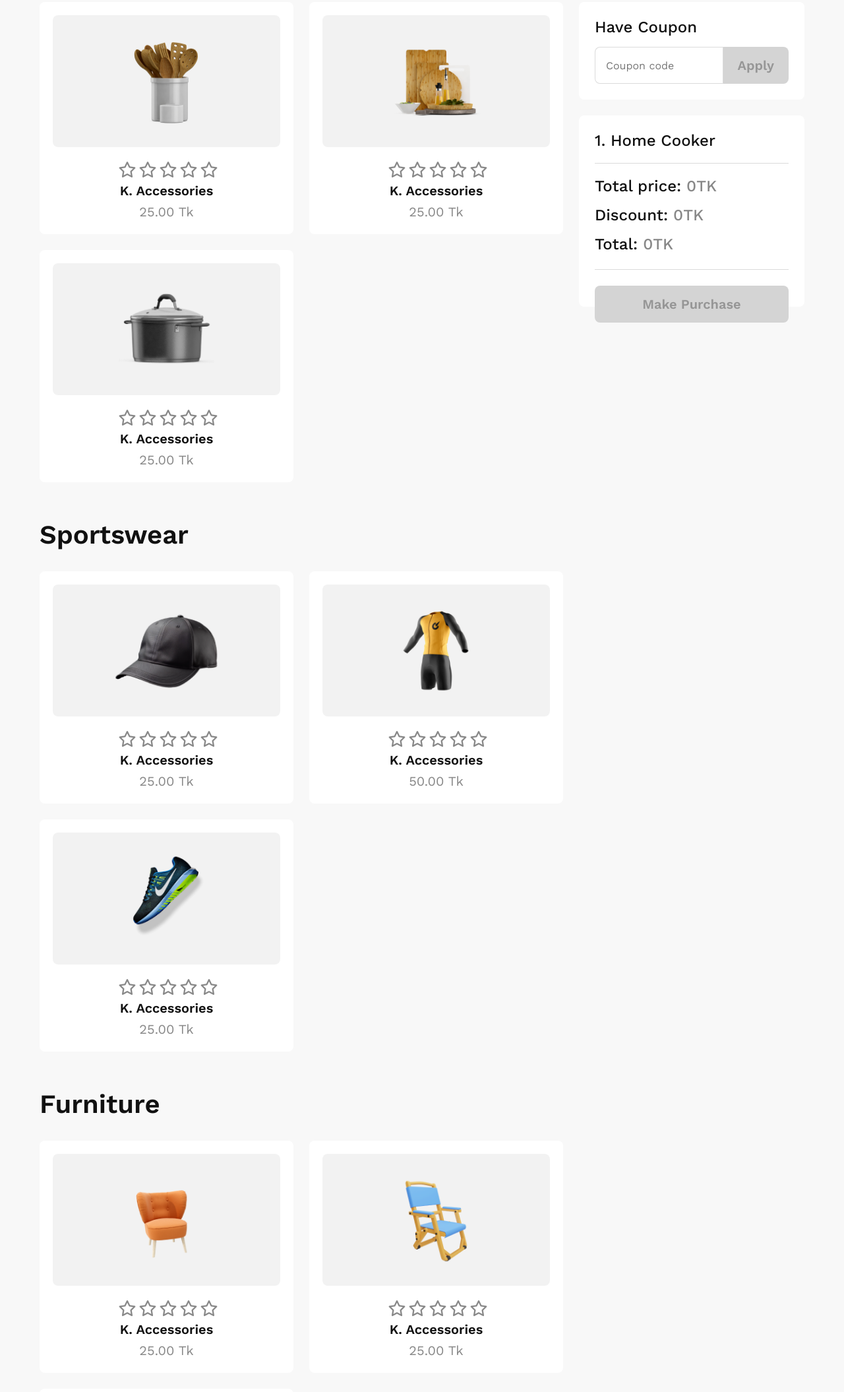
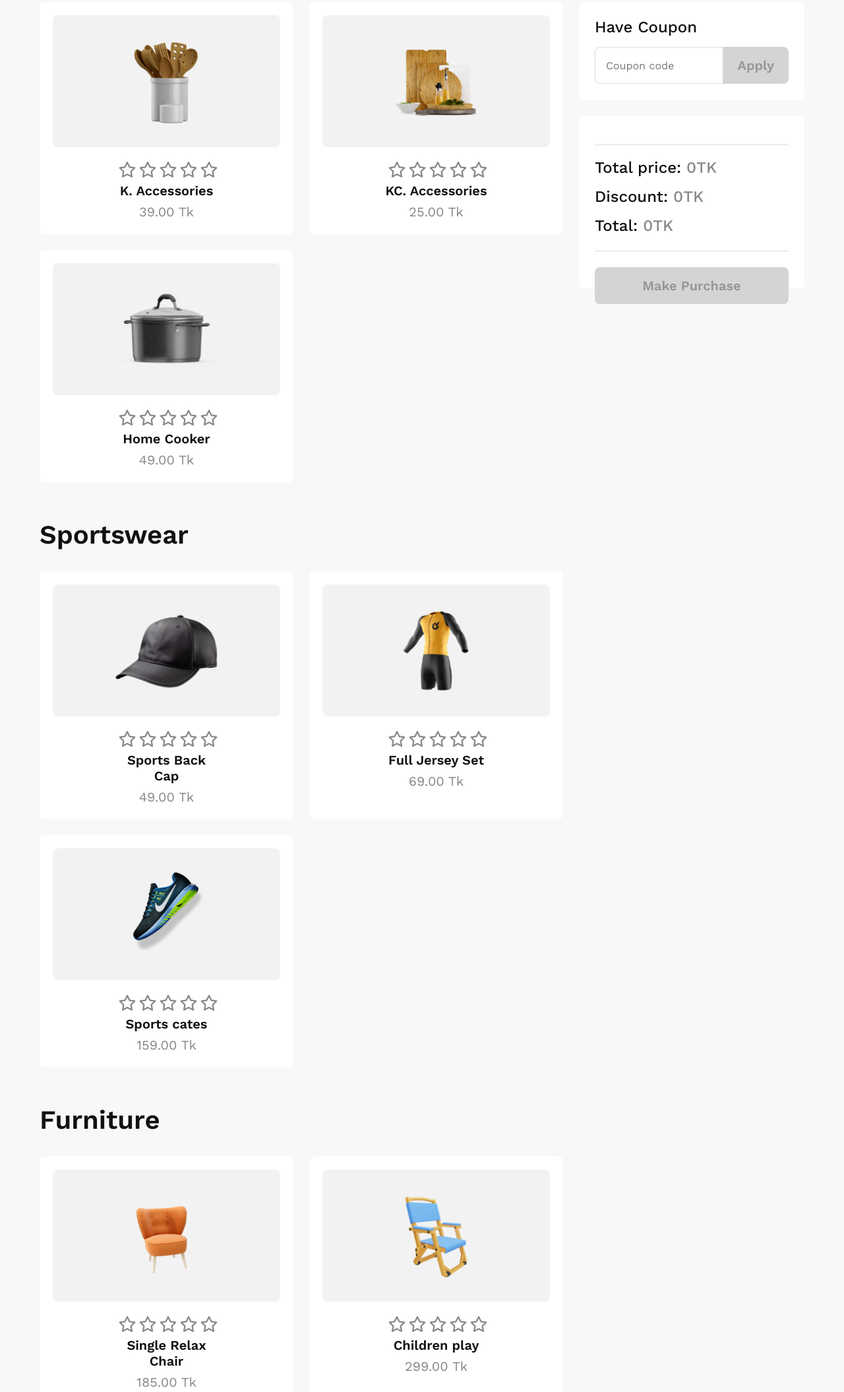
Before and after one commit to Tusar78/summer-sale, a plain HTML site: page index.html in a window 1280 px wide. Shown: the part 860-2970 px from the top of the page at 66% size. Drawn offline with nearby package versions, Linux system fonts and the light colour scheme.

Commit message:
All of product updates

```diff
--- a/assets/js/app.js
+++ b/assets/js/app.js
@@ -39,10 +39,13 @@ const priceCalulation = (mainTotal, totalPrice, discountPrice, elem) => {
 // All OF ITEMs
 productItems.forEach((item) => {
   item.addEventListener("click", function (e) {
-    1;
     itemCount += 1;
     let productName = this.children[1].children[1].innerText;
     let productPrice = +this.children[1].children[2].children[0].innerText;
+    let cartItem = document.createElement('p');
+    cartItem.className = 'carts__item';
+    cartItem.innerText = `${itemCount}. ${productName}`;
+    cartBox.append(cartItem);
 
     // Total Product Price
     totalPrice += productPrice;
@@ -71,8 +74,7 @@ cuponBtn.addEventListener("click", (e) => {
   // Discount Calculation
   const DISCOUNT = 20;
   discountPrice = (totalPrice * DISCOUNT) / 100;
-  productDiscount.innerText = discountPrice;
+  productDiscount.innerText = parseFloat(discountPrice).toFixed(2);
 
   priceCalulation(mainTotal, totalPrice, discountPrice, totalAmmount);
-  cuponField.value = "";
 });
--- a/index.html
+++ b/index.html
@@ -87,7 +87,7 @@
                   </div>
                   <p class="product__name">K. Accessories</p>
                   <p class="product__price-wrap">
-                    <span class="product__price">25.00</span>
+                    <span class="product__price">39.00</span>
                     Tk
                   </p>
                 </div>
@@ -129,7 +129,7 @@
                       class="fa-regular fa-star"
                     ></label>
                   </div>
-                  <p class="product__name">K. Accessories</p>
+                  <p class="product__name">KC. Accessories</p>
                   <p class="product__price-wrap">
                     <span class="product__price">25.00</span>
                     Tk
@@ -173,9 +173,9 @@
                       class="fa-regular fa-star"
                     ></label>
                   </div>
-                  <p class="product__name">K. Accessories</p>
+                  <p class="product__name">Home Cooker</p>
                   <p class="product__price-wrap">
-                    <span class="product__price">25.00</span>
+                    <span class="product__price">49.00</span>
                     Tk
                   </p>
                 </div>
@@ -221,9 +221,9 @@
                       class="fa-regular fa-star"
                     ></label>
                   </div>
-                  <p class="product__name">K. Accessories</p>
+                  <p class="product__name">Sports Back Cap</p>
                   <p class="product__price-wrap">
-                    <span class="product__price">25.00</span>
+                    <span class="product__price">49.00</span>
                     Tk
                   </p>
                 </div>
@@ -265,9 +265,9 @@
                       class="fa-regular fa-star"
                     ></label>
                   </div>
-                  <p class="product__name">K. Accessories</p>
+                  <p class="product__name">Full Jersey Set</p>
                   <p class="product__price-wrap">
-                    <span class="product__price">50.00</span>
+                    <span class="product__price">69.00</span>
                     Tk
                   </p>
                 </div>
@@ -309,9 +309,9 @@
                       class="fa-regular fa-star"
                     ></label>
                   </div>
-                  <p class="product__name">K. Accessories</p>
+                  <p class="product__name">Sports cates</p>
                   <p class="product__price-wrap">
-                    <span class="product__price">25.00</span>
+                    <span class="product__price">159.00</span>
                     Tk
                   </p>
                 </div>
@@ -357,9 +357,9 @@
                       class="fa-regular fa-star"
                     ></label>
                   </div>
-                  <p class="product__name">K. Accessories</p>
+                  <p class="product__name">Single Relax Chair</p>
                   <p class="product__price-wrap">
-                    <span class="product__price">25.00</span>
+                    <span class="product__price">185.00</span>
                     Tk
                   </p>
                 </div>
@@ -401,9 +401,9 @@
                       class="fa-regular fa-star"
                     ></label>
                   </div>
-                  <p class="product__name">K. Accessories</p>
+                  <p class="product__name">Children play</p>
                   <p class="product__price-wrap">
-                    <span class="product__price">25.00</span>
+                    <span class="product__price">299.00</span>
                     Tk
                   </p>
                 </div>
@@ -445,9 +445,9 @@
                       class="fa-regular fa-star"
                     ></label>
                   </div>
-                  <p class="product__name">K. Accessories</p>
+                  <p class="product__name">Flexible Sofa</p>
                   <p class="product__price-wrap">
-                    <span class="product__price">25.00</span>
+                    <span class="product__price">339.00</span>
                     Tk
                   </p>
                 </div>
@@ -470,7 +470,7 @@
               </div>
               <div class="carts__block">
                 <div class="cart__box">
-                  <p class="carts__item">1. Home Cooker</p>
+                  <!-- <p class="carts__item">1. Home Cooker</p> -->
                 </div>
                 <div class="cart__prices">
                   <p class="cart__names">
```
